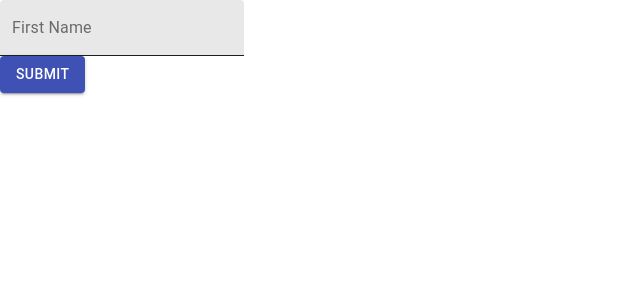
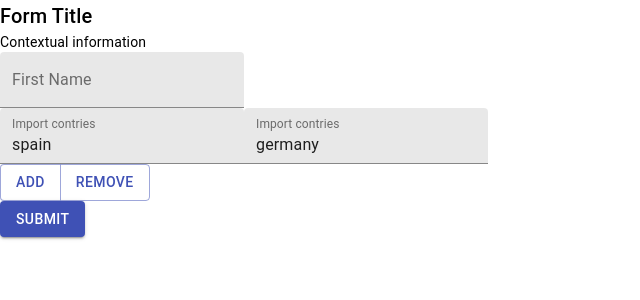
Before and after one commit to Jezfx/form-spike, a React (Create React App) app: page / in a window 1280 px wide. Shown: the top 300 px of the page, without its empty margins (0-640 px from the left). Built offline with nearby package versions, Linux system fonts and the light colour scheme.

Commit message:
Field Arrays

```diff
--- a/src/App.js
+++ b/src/App.js
@@ -1,10 +1,11 @@
 import React from "react";
 
-import Button from "@material-ui/core/Button";
+import { Button, Typography } from "@material-ui/core";
 import { useForm } from "react-hook-form";
 
 import EditableForm from "./EditableForm";
 import ControlledTextField from "./ControlledTextField";
+import ControlledFieldArray from "./ControlledFieldArray";
 
 // QUESTIONS
 // radio fields
@@ -14,7 +15,7 @@ import ControlledTextField from "./ControlledTextField";
 // default values
 
 // tabbed forms
-// field arrays
+// field arrays ✅
 
 const renderButtons = () => (
   <Button type="submit" variant="contained" color="primary">
@@ -28,6 +29,12 @@ const fields = [
     name: "firstName",
     label: "First Name",
   },
+  {
+    Component: ControlledFieldArray,
+    name: "import_countries",
+    label: "Import contries",
+    defaultValue: ["spain", "germany"],
+  },
 ];
 
 const App = () => {
@@ -38,12 +45,16 @@ const App = () => {
   };
 
   return (
+    <>
+      <Typography variant="h6">Form Title</Typography>
+      <Typography variant="body2">Contextual information</Typography>
       <EditableForm
         methods={methods}
         onSubmit={onSubmit}
         fields={fields}
         buttons={renderButtons}
       />
+    </>
   );
 };
 
--- /dev/null
+++ b/src/ControlledFieldArray/ControlledFieldArray.js
@@ -0,0 +1,57 @@
+import React, { useState } from "react";
+import { Controller } from "react-hook-form";
+import { TextField, Button, ButtonGroup, Box } from "@material-ui/core";
+
+import { useFormContext } from "react-hook-form";
+
+import { removeLastItem } from "./ControlledFieldArray.utils";
+
+const ControlledFieldArray = ({ name, defaultValue, label }) => {
+  // think we need to remove error from the render to get this one
+  const { control, error } = useFormContext();
+  const [fields, setFields] = useState(defaultValue);
+
+  const addField = () => {
+    const newArray = [...fields, ""];
+    setFields(newArray);
+  };
+
+  const removeField = () => {
+    const newArray = removeLastItem(fields);
+    setFields(newArray);
+  };
+
+  return (
+    <>
+      {fields.map((field, i) => (
+        <Controller
+          name={`${name}[${i}]`}
+          control={control}
+          defaultValue={field}
+          render={({
+            field: { onChange, value, name },
+            fieldState: { error },
+          }) => (
+            <TextField
+              label={label}
+              name={name}
+              variant="filled"
+              value={value}
+              onChange={onChange}
+              error={!!error}
+              helperText={error ? error.message : null}
+            />
+          )}
+        />
+      ))}
+      <Box>
+        <ButtonGroup color="primary" aria-label="outlined primary button group">
+          <Button onClick={addField}>Add</Button>
+          <Button onClick={removeField}>Remove</Button>
+        </ButtonGroup>
+      </Box>
+    </>
+  );
+};
+
+export default ControlledFieldArray;
--- /dev/null
+++ b/src/ControlledFieldArray/ControlledFieldArray.utils.js
@@ -0,0 +1,3 @@
+import { slice } from "lodash/fp";
+
+export const removeLastItem = slice(0, -1);
--- /dev/null
+++ b/src/ControlledFieldArray/index.js
@@ -0,0 +1 @@
+export { default } from "./ControlledFieldArray";
```
Lines whose indentation alone changed are shown as unchanged.
